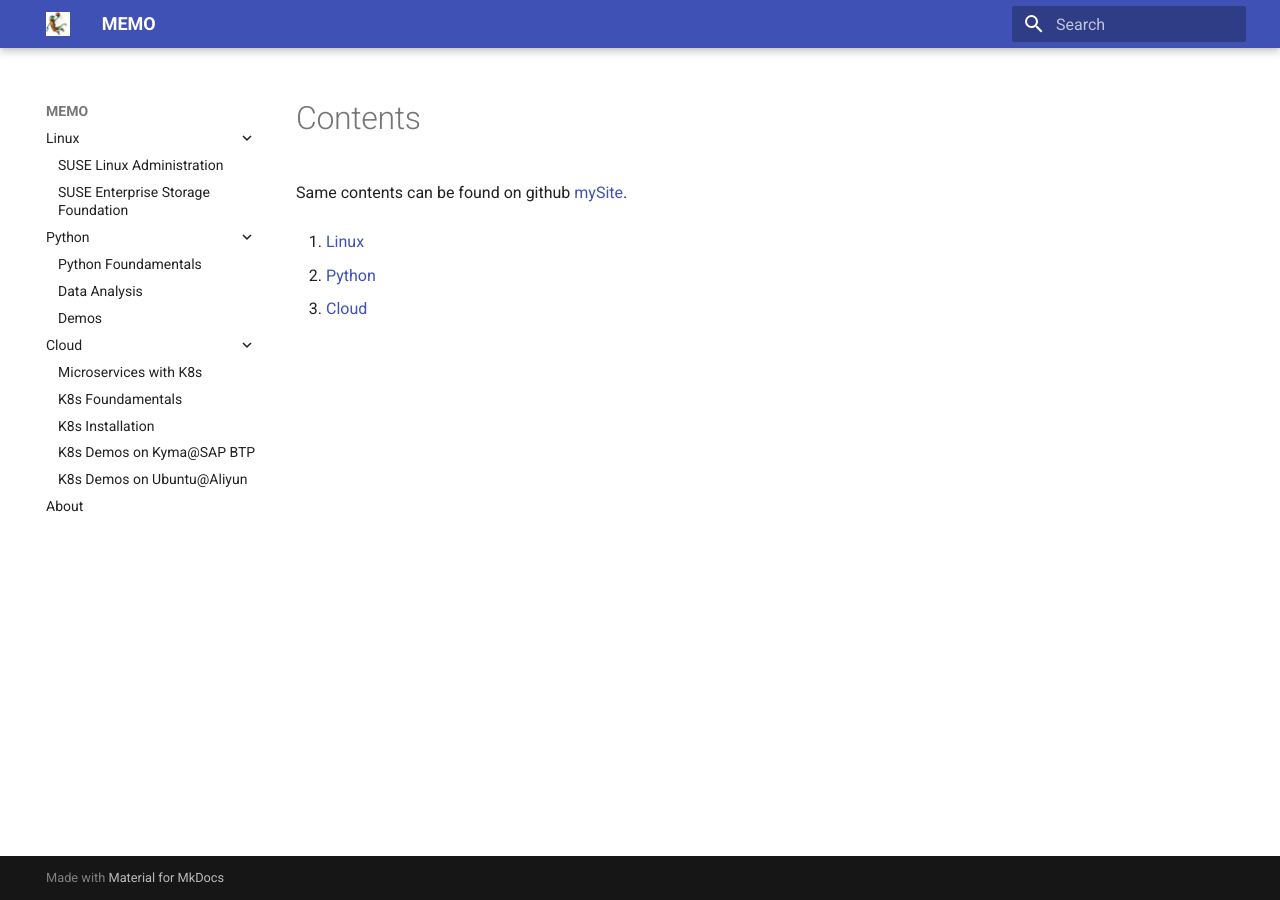
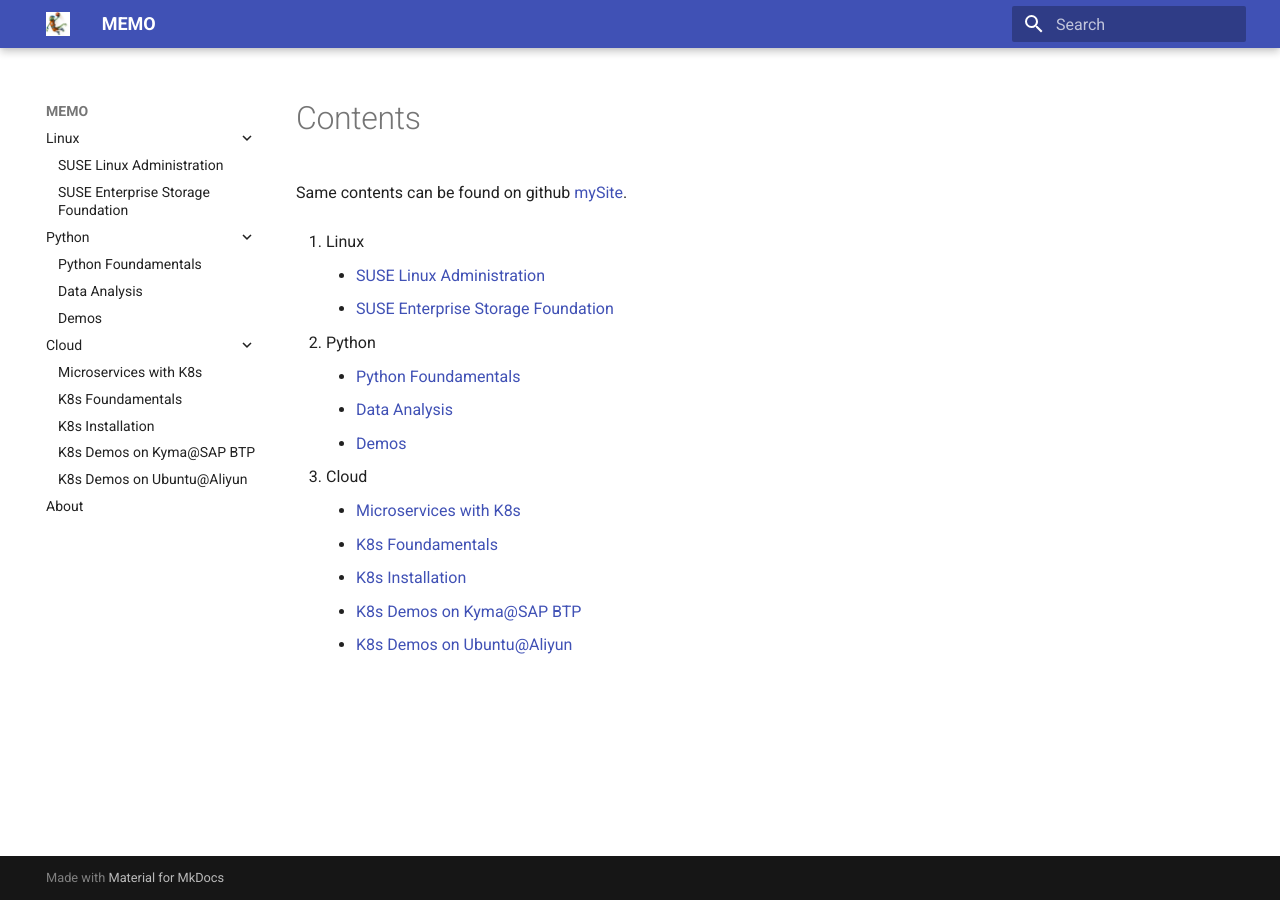
Before and after one commit to huyuhui001/mySite, an MkDocs documentation site: the page built from docs/index.md, in a window 1280 px wide. Built offline with MkDocs 1.6.1 and Material for MkDocs 9.7.7, drawn with Linux system fonts in a browser that asks for light colours.

Commit message:
Documentation

```diff
--- a/docs/index.md
+++ b/docs/index.md
@@ -2,8 +2,18 @@
 
 Same contents can be found on github [mySite](https://github.com/huyuhui001/mySite).
 
-1. [Linux](./linux.md)
+1. Linux
+    + [SUSE Linux Administration](./linux/Administration/linux_admin.md)
+    + [SUSE Enterprise Storage Foundation](./linux/SES/linux_ses.md)
 
-2. [Python](./python.md)
+2. Python
+    + [Python Foundamentals](./python/Foundation/python_foundation_index.md)
+    + [Data Analysis](./python/DataAnalysis/python_data_analysis_index.md)
+    + [Demos](./python/Demo/python_demo_index.md)
 
-3. [Cloud](./cloud.md)
+3. Cloud
+    + [Microservices with K8s](./cloud/MicroservicesKubernetes.md)
+    + [K8s Foundamentals](./cloud/KubernetesFoundationMemo.md)
+    + [K8s Installation](./cloud/Kubernetes-Installation.md)
+    + [K8s Demos on Kyma@SAP BTP](./cloud/KubernetesTutorials-BTP-trail.md)
+    + [K8s Demos on Ubuntu@Aliyun](./cloud/KubernetesTutorials-Aliyun-Foundamentals.md)
```
Also changed, not shown: docs/cloud.md (deleted, +0 -24 lines), docs/linux.md (deleted, +0 -7 lines), docs/python.md (deleted, +0 -10 lines), docs/python/DataAnalysis/ch12.md (deleted, +0 -5 lines), docs/python/DataAnalysis/python_data_analysis_index.md (+0 -2 lines).
